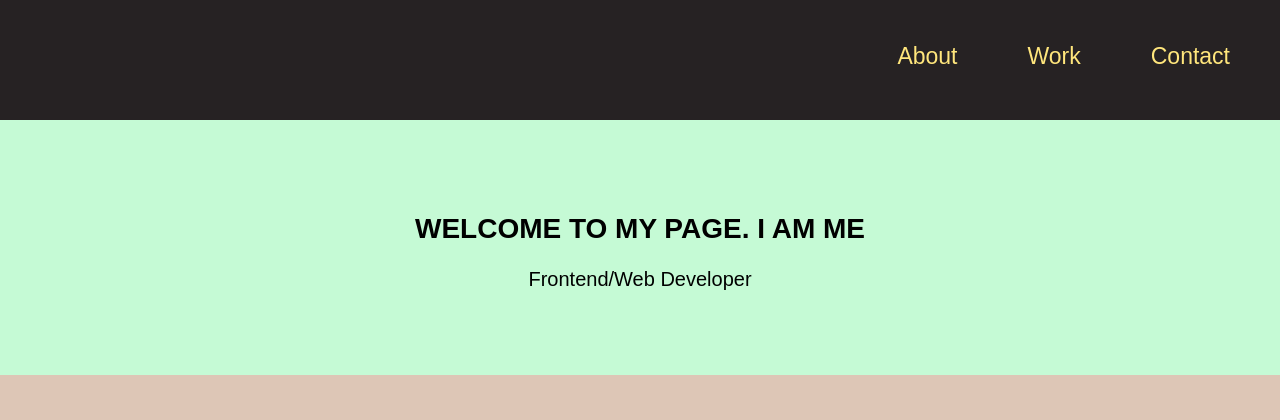
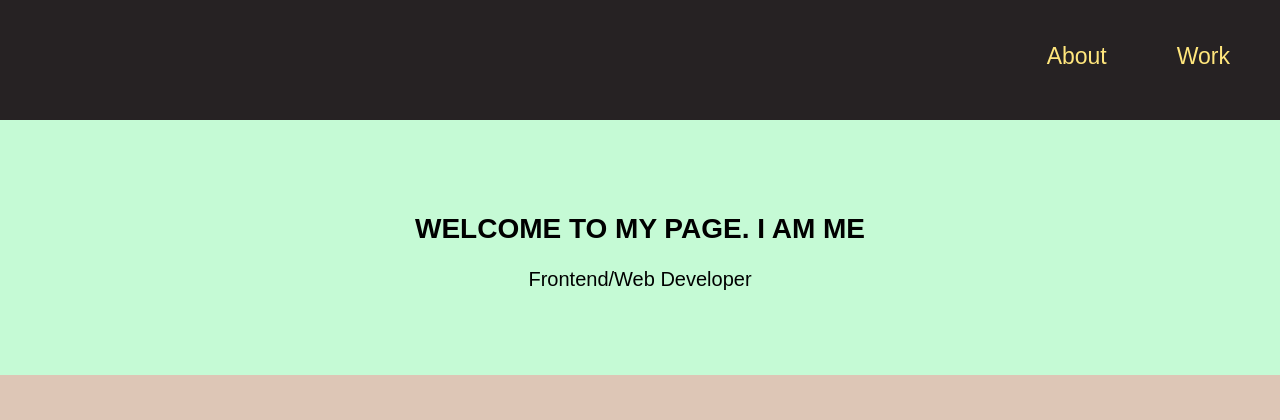
Before and after one commit to Ijema/Construction-Cost-Management-System, a PHP site: page /index.php in a window 1280 px wide. Shown: the top 420 px of the page. Run offline with PHP 8.4, Linux system fonts and the light colour scheme; some libraries are stand-ins or nearby versions.

Commit message:
Update index.php

```diff
--- a/index.php
+++ b/index.php
@@ -20,7 +20,7 @@
           <a href="#projects">Work</a>
         </li>
         <li>
-          <a href="#contact">Contact</a>
+
         </li>
       </ul>
     </nav>
```
